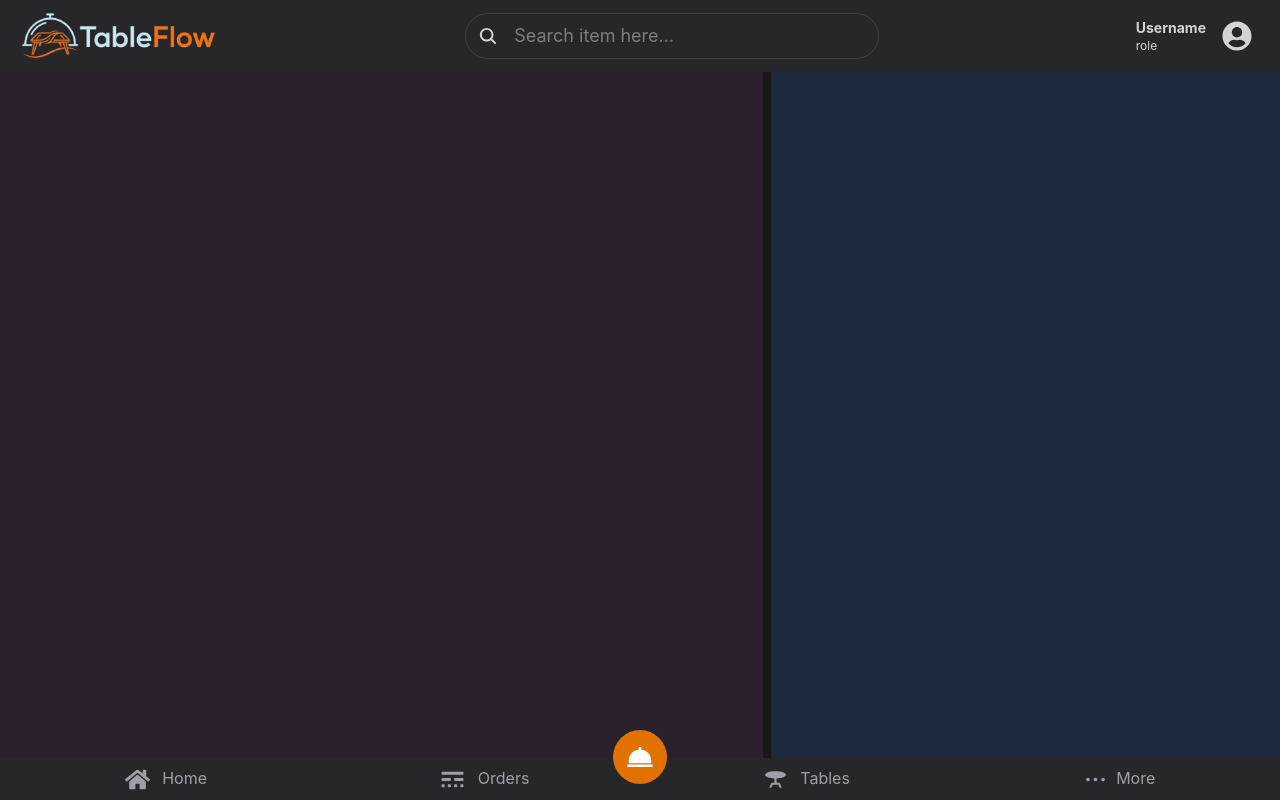
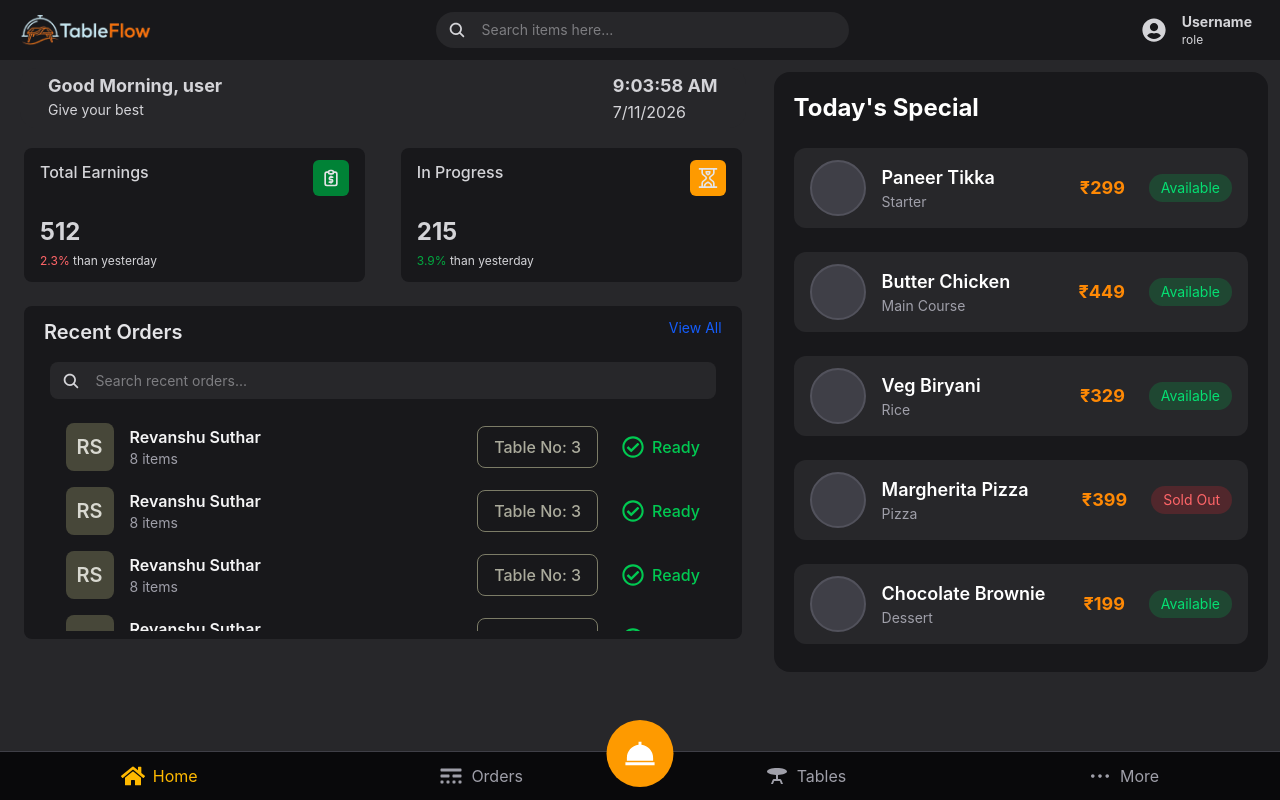
Before and after one commit to revanshu05/TableFlow, a React app in the folder frontend/: page / in a window 1280 px wide. Built offline with nearby package versions, Linux system fonts and the light colour scheme; the HTML template or start-up script is replaced by a standard one.

Commit message:
Home Page

```diff
--- /dev/null
+++ b/frontend/src/components/Home/Greeting.jsx
@@ -0,0 +1,29 @@
+import { useState, useEffect } from "react";
+
+function Greeting(){
+    let [now, setNow] = useState(new Date());
+
+    useEffect(() => {
+        const interval = setInterval(() => {
+            setNow(new Date());
+        }, 1000);
+
+        return () => clearInterval(interval);
+    }, []);
+
+    return(
+        <div className="flex justify-between px-2 py-1 bg-zinc-800 m-2 rounded-2xl">
+            <div className="pl-5 text-zinc-300">
+                <h1 className="text-lg font-bold">Good Morning, user</h1>
+                <p className="text-sm">Give your best</p>
+            </div>
+
+            <div className="pr-5 text-zinc-300">
+                <div className="text-lg font-bold">{now.toLocaleTimeString()}</div>
+                <div className="text-md">{now.toLocaleDateString()}</div>
+            </div>
+        </div>
+    )
+}
+
+export default Greeting;
--- /dev/null
+++ b/frontend/src/components/Home/MiniCard.jsx
@@ -0,0 +1,21 @@
+
+function MiniCard({title, icon, num, footnum, high}){
+    return(
+        <div className="bg-zinc-900 rounded-lg m-3 px-4 py-3 text-zinc-300 w-[50%]">
+
+            <div className="flex flex-row justify-between">
+                <h1 className="font-medium">{title}</h1>
+                <button className={`${title === "Total Earnings" ? "bg-green-700" : "bg-amber-500"}
+                    p-2 rounded-md text-zinc-200 text-xl`}>{icon}</button>
+            </div>
+
+            <div className="pt-5">
+                <h1 className="text-2xl font-bold mb-1">{num}</h1>
+                <p className="text-[12px] font-normal">
+                    <span className={`${high ==="true" ? "text-green-600" : "text-red-400"}`}>{footnum}%</span> than yesterday</p>
+            </div>
+        </div>
+    )
+}
+
+export default MiniCard;
--- /dev/null
+++ b/frontend/src/components/Home/OrdersList.jsx
@@ -0,0 +1,32 @@
+import { FaRegCheckCircle } from "react-icons/fa";
+
+function OrdersList() {
+    return (
+        <div className="w-[95%] mx-auto mt-1 bg-zinc-900 px-4">
+            <div className="grid grid-cols-[1fr_auto_auto] items-center gap-6">
+
+                <div className="flex items-center gap-4">
+                    <div className="h-12 w-12 rounded-lg bg-olive-700 text-olive-300
+                        flex items-center justify-center font-semibold text-xl">RS</div>
+
+                    <div>
+                        <h1 className="text-zinc-100 font-semibold text-md">Revanshu Suthar</h1>
+                        <p className="text-zinc-400 text-sm">8 items</p>
+                    </div>
+                </div>
+
+                <div className="border border-olive-500 text-olive-400 rounded-lg px-4 py-2 font-medium whitespace-nowrap">
+                    Table No: 3
+                </div>
+
+                <button className="flex items-center gap-2 text-green-500 whitespace-nowrap">
+                    <FaRegCheckCircle size={22} />
+                    <span className="font-medium">Ready</span>
+                </button>
+
+            </div>
+        </div>
+    );
+}
+
+export default OrdersList;
--- /dev/null
+++ b/frontend/src/components/Home/RecentOrders.jsx
@@ -0,0 +1,33 @@
+import { IoSearch } from "react-icons/io5";
+import OrdersList from "./OrdersList";
+
+function RecentOrders(){
+    return(
+        <div className="px-3 mt-3 flex flex-1">
+            <div className="bg-zinc-900 rounded-lg flex flex-col w-full h-full p-2 items-center gap-3">
+                <div className="flex flex-row justify-between w-full mx-2 my-1 px-3">
+                    <h1 className="text-zinc-200 text-xl font-semibold">Recent Orders</h1>
+                    <p className="text-blue-600 text-sm">View All</p>
+                </div>
+
+                <div className="flex items-center px-3 py-1 rounded-lg w-0 md:w-[95%] bg-zinc-800">
+                    <IoSearch className="text-lg text-zinc-300"/>
+                    <input
+                        type="text"
+                        placeholder="Search recent orders..."
+                        className="text-zinc-300 px-2 py-1
+                            rounded-md ml-2 focus:outline-none text-[14px]"/>
+                </div>
+
+                <div className="mt-2 w-full flex flex-col gap-3 overflow-y-scroll h-53">
+                    <OrdersList/>
+                    <OrdersList/>
+                    <OrdersList/>
+                    <OrdersList/>
+                </div>
+            </div>
+        </div>
+    )
+}
+
+export default RecentOrders;
--- /dev/null
+++ b/frontend/src/components/Home/TodaySpecial.jsx
@@ -0,0 +1,84 @@
+const todaysSpecial = [
+    {
+        id: 1,
+        name: "Paneer Tikka",
+        category: "Starter",
+        price: 299,
+        available: true,
+    },
+    {
+        id: 2,
+        name: "Butter Chicken",
+        category: "Main Course",
+        price: 449,
+        available: true,
+    },
+    {
+        id: 3,
+        name: "Veg Biryani",
+        category: "Rice",
+        price: 329,
+        available: true,
+    },
+    {
+        id: 4,
+        name: "Margherita Pizza",
+        category: "Pizza",
+        price: 399,
+        available: false,
+    },
+    {
+        id: 5,
+        name: "Chocolate Brownie",
+        category: "Dessert",
+        price: 199,
+        available: true,
+    },
+];
+
+function TodaySpecial() {
+    return (
+        <div className="h-full p-5 flex flex-col">
+
+            <div className="mb-6">
+                <h2 className="text-2xl font-bold text-white">Today's Special</h2>
+            </div>
+
+            <div className="flex flex-col gap-6">
+
+                {todaysSpecial.map((dish) => (
+                    <div
+                        key={dish.id}
+                        className="flex items-center justify-between bg-zinc-800
+                            rounded-xl px-4 py-3">
+
+                        <div className="flex items-center gap-4">
+                            <div className="w-14 h-14 rounded-full bg-zinc-700 border-2 border-zinc-600"></div>
+                            <div>
+                                <h3 className="text-white font-semibold text-lg">{dish.name}</h3>
+
+                                <p className="text-zinc-400 text-sm">{dish.category}</p>
+                            </div>
+                        </div>
+
+                        <div className="flex items-center gap-6">
+
+                            <span className="text-orange-400 font-bold text-lg">₹{dish.price}</span>
+                            <span
+                                className={`text-sm px-3 py-1 rounded-full ${
+                                    dish.available
+                                        ? "bg-green-500/20 text-green-400"
+                                        : "bg-red-500/20 text-red-400"
+                                }`}>
+                                {dish.available ? "Available" : "Sold Out"}
+                            </span>
+                        </div>
+                    </div>
+                ))}
+
+            </div>
+        </div>
+    );
+}
+
+export default TodaySpecial;
--- a/frontend/src/components/shared/Footer.jsx
+++ b/frontend/src/components/shared/Footer.jsx
@@ -4,17 +4,41 @@ import { BsBorderStyle } from "react-icons/bs";
 import { IoIosMore } from "react-icons/io";
 import { BiSolidDish } from "react-icons/bi";
 
-function Footer(){
-    return(
-        <div className="fixed bottom-0 left-0 right-0 bg-zinc-800 p-2 flex justify-around">
-            <button className="text-zinc-400 items-center hover:text-zinc-100 duration-200"> <FaHome className="inline mr-2" size={25}/> Home</button>
-            <button className="text-zinc-400 items-center hover:text-zinc-100 duration-200"> <BsBorderStyle className="inline mr-2" size={25}/> Orders</button>
-            <button className="text-zinc-400 items-center hover:text-zinc-100 duration-200"> <MdTableBar className="inline mr-2" size={25}/> Tables</button>
-            <button className="text-zinc-400 items-center hover:text-zinc-100 duration-200"> <IoIosMore className="inline mr-2" size={25}/>More</button>
+function Footer() {
+    return (
+        <div className="bottom-0 left-0 right-0 bg-zinc-950 border-t border-zinc-700 flex justify-around items-center py-3 fixed">
 
-            <button className="absolute bottom-4 rounded-full p-3 items-center text-white bg-amber-600 hover:bg-amber-700 duration-200"><BiSolidDish size={30}/></button>
+            <button className="flex items-center gap-2 text-amber-400 hover:scale-110
+                transition-all duration-200">
+                <FaHome size={24} />
+                <span>Home</span>
+            </button>
+
+            <button className="flex items-center gap-2 text-zinc-400 hover:text-zinc-100
+                hover:scale-110 transition-all duration-200">
+                <BsBorderStyle size={24} />
+                <span>Orders</span>
+            </button>
+
+            <button className="flex items-center gap-2 text-zinc-400 hover:text-zinc-100
+                hover:scale-110 transition-all duration-200">
+                <MdTableBar size={24} />
+                <span>Tables</span>
+            </button>
+
+            <button className="flex items-center gap-2 text-zinc-400 hover:text-zinc-100
+                hover:scale-110 transition-all duration-200">
+                <IoIosMore size={24} />
+                <span>More</span>
+            </button>
+
+            <button className="absolute left-1/2 -translate-x-1/2 -top-8 p-4 rounded-full
+                bg-amber-500 text-white hover:bg-amber-600 hover:scale-110 transition-all duration-200">
+                <BiSolidDish size={35} />
+            </button>
+
         </div>
-    )
+    );
 }
 
 export default Footer;
--- a/frontend/src/components/shared/Header.jsx
+++ b/frontend/src/components/shared/Header.jsx
@@ -4,28 +4,27 @@ import { FaUserCircle } from "react-icons/fa";
 
 function Header(){
     return(
-        <div className="flex justify-between items-center bg-zinc-800 text-xl text-zinc-300 px-5 py-3">
+        <div className="flex justify-between items-center bg-zinc-900 text-xl text-zinc-300 px-5 py-3">
 
-            <img src={logo} alt="Logo" className="h-12"/>
+            <img src={logo} alt="Logo" className="h-8"/>
 
             {/* Search bar */}
-            <div className="flex items-center border border-zinc-700 px-3 py-1 rounded-full w-0 md:w-1/3">
-                <IoSearch className="text-xl"/>
+            <div className="flex items-center bg-zinc-800 px-3 py-1 rounded-full w-0 md:w-1/3">
+                <IoSearch className="text-lg"/>
                 <input
                     type="text"
-                    placeholder="Search item here..."
-                    className="bg-zinc-800 text-zinc-300 px-2 py-1
-                        rounded-md ml-2 focus:outline-none text-lg"/>
+                    placeholder="Search items here..."
+                    className="text-zinc-300 px-2 py-1
+                        rounded-md ml-2 focus:outline-none text-[14px]"/>
             </div>
 
             {/* User profile */}
-            <div className="flex items-center gap-4 px-2 py-1 rounded-md">
+            <div className="flex items-center gap-4 px-2 rounded-md">
+                <FaUserCircle className="text-2xl"/>
                 <div>
-                    <h1 className="text-sm font-bold">Username</h1>
-                    <p className="text-xs text-zinc-300">role</p>
+                    <h1 className="text-[14px] font-bold">Username</h1>
+                    <p className="text-[12px] text-zinc-300">role</p>
                 </div>
-                <FaUserCircle className="text-3xl"/>
-
             </div>
         </div>
     )
--- a/frontend/src/pages/Auth.jsx
+++ b/frontend/src/pages/Auth.jsx
@@ -1,7 +1,8 @@
 
 function Auth(){
     return(
-        <div>Auth</div>
+        <div>
+        </div>
     )
 }
 
--- a/frontend/src/pages/Home.jsx
+++ b/frontend/src/pages/Home.jsx
@@ -1,14 +1,41 @@
-import Header from "../components/shared/Header"
+import Greeting from "../components/Home/Greeting";
+import MiniCard from "../components/Home/MiniCard";
+import { GrInProgress } from "react-icons/gr";
+import { TbReportMoney } from "react-icons/tb";
+import RecentOrders from "../components/Home/RecentOrders";
+import TodaySpecial from "../components/Home/TodaySpecial";
 
 function Home(){
+
     return(
-        <section className="bg-zinc-900 h-[calc(100vh-5rem)] overflow-hidden flex gap-2">
-            <div className="flex-[3] bg-mauve-800">
+        <section className="bg-zinc-800 h-[calc(100vh-6.5rem)] overflow-hidden flex gap-2">
 
+            {/*Left Container*/}
+            <div className="flex-3 bg-zinc-800 ml-3 h-full">
+                <Greeting/>
+
+                <div className="flex flex-row w-full gap-3">
+                    <MiniCard
+                        title="Total Earnings"
+                        icon={<TbReportMoney />}
+                        num={512}
+                        footnum={2.3}
+                        high="false"/>
+
+                    <MiniCard
+                        title="In Progress"
+                        icon={<GrInProgress />}
+                        num={215}
+                        footnum={3.9}
+                        high="true"/>
+                </div>
+
+                <RecentOrders/>
             </div>
 
-            <div className="flex-[2] bg-slate-800">
-
+            {/*Right Container*/}
+            <div className="m-3 rounded-2xl flex-2 bg-zinc-900 h-150">
+                <TodaySpecial/>
             </div>
         </section>
     )
```
